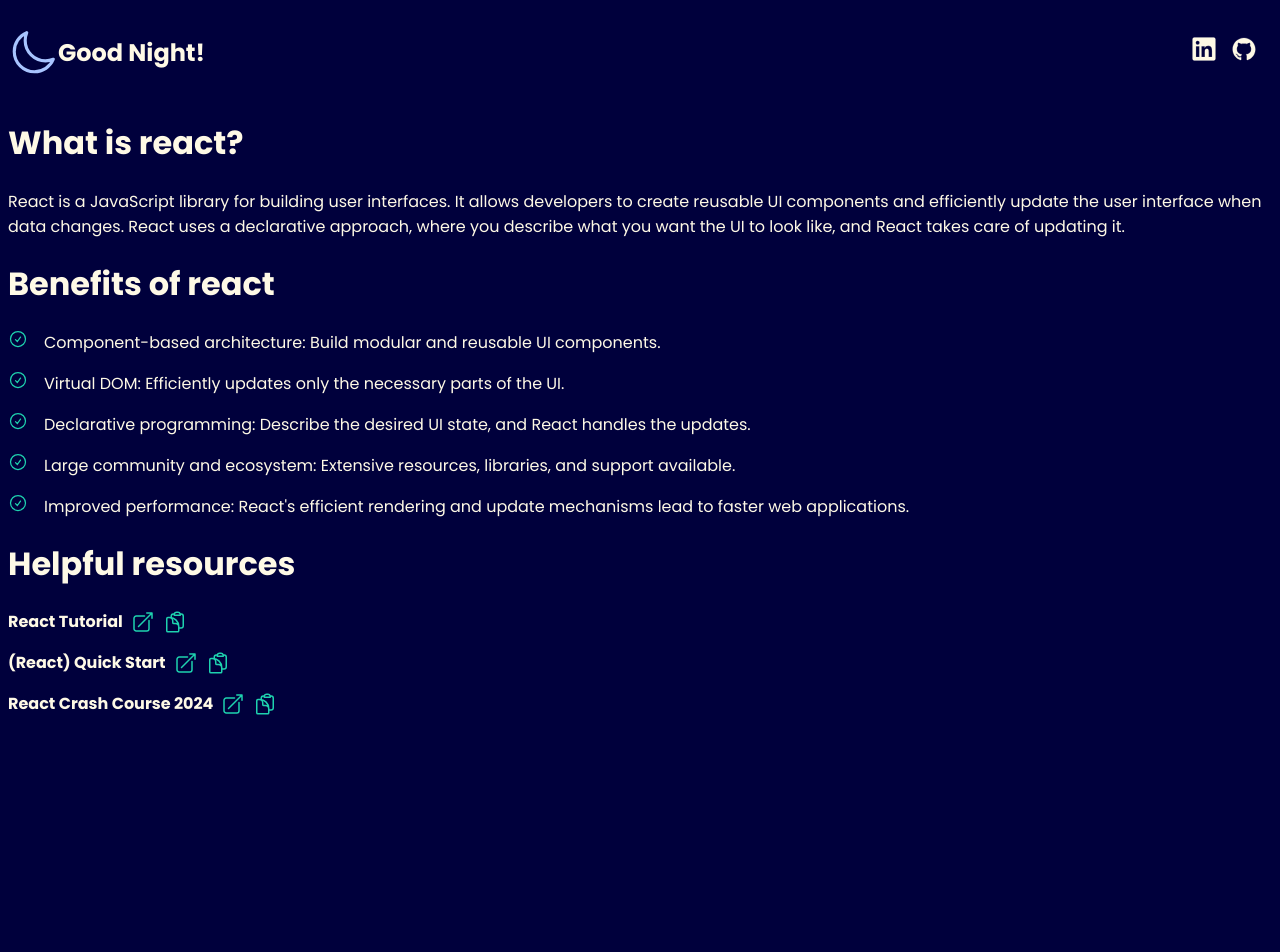
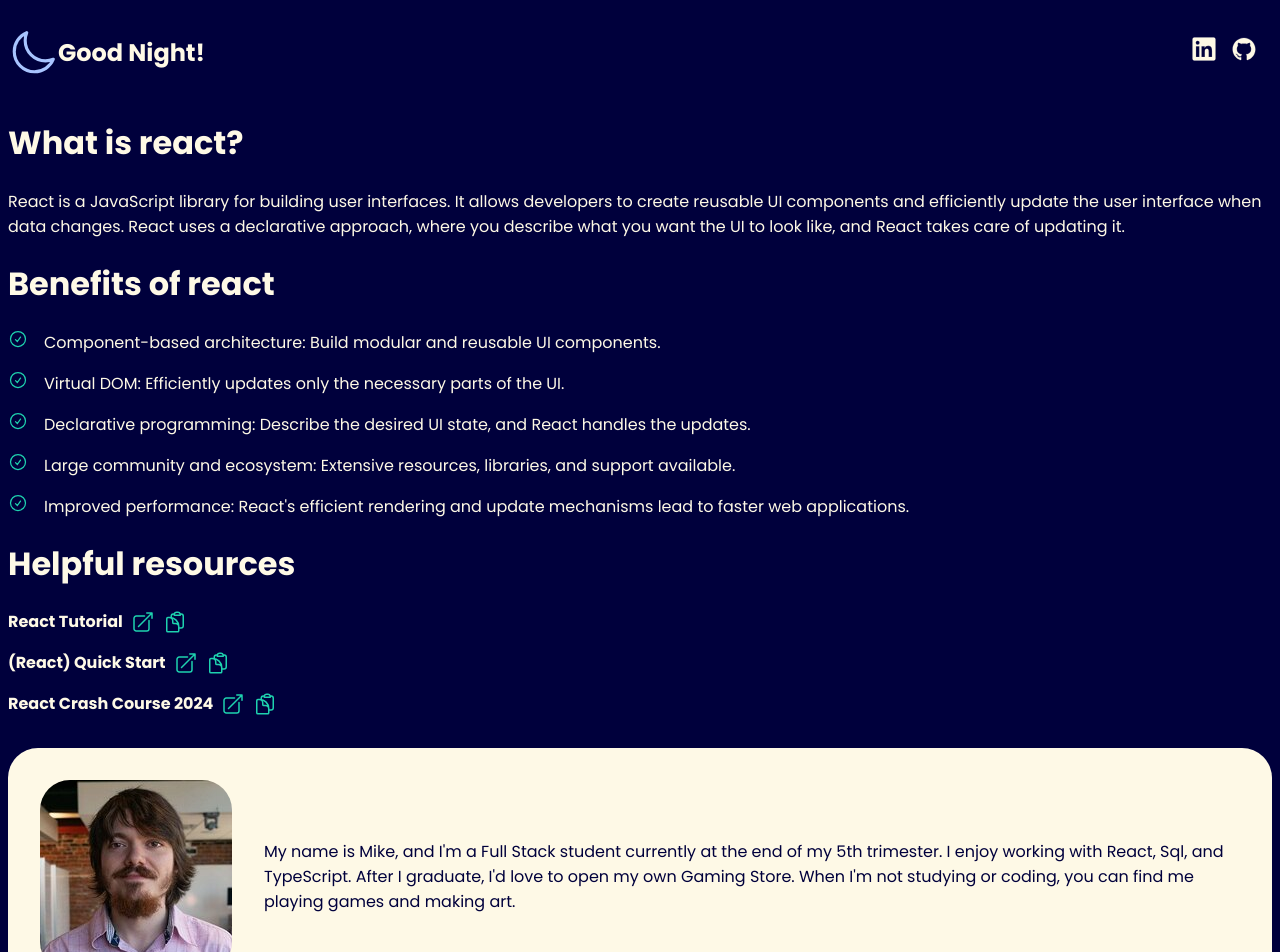
Before and after one commit to MikeBilbee/atlas-react-and-jsx, a React (Vite) app: page / in a window 1280 px wide. Shown: the top 952 px of the page. Before the commit the page ends 800 px from the top, so only its background shows below. Built offline with nearby package versions, Linux system fonts and the light colour scheme.

Commit message:
4.0 About Me

```diff
--- a/src/App.jsx
+++ b/src/App.jsx
@@ -2,6 +2,7 @@
 import Header from './components/Header';
 import Section from './components/Section';
 import HelpfulResource from './components/HelpfulResource';
+import AboutMe from './components/AboutMe'
 
 function App() {
 	return (
@@ -37,6 +38,8 @@
 					label="React Crash Course 2024"
 				/>
 			</Section>
+
+			<AboutMe />
 		</div>
 	);
 }
--- a/src/components/AboutMe.jsx
+++ b/src/components/AboutMe.jsx
@@ -0,0 +1,17 @@
+// src/components/AboutMe.jsx
+import Headshot from "../assets/headshot.jpg"
+
+const AboutMe = () => {
+  return (
+    <div className="about-me">
+      <img src={Headshot} />
+      <p>
+        My name is Mike, and I'm a Full Stack student currently at the end of my 5th trimester.
+        I enjoy working with React, Sql, and TypeScript. After I graduate, I'd love to open my own Gaming Store.
+        When I'm not studying or coding, you can find me playing games and making art.
+      </p>
+    </div>
+  );
+};
+
+export default AboutMe;
```
Also changed, not shown: src/assets/headshot.jpg (added).
